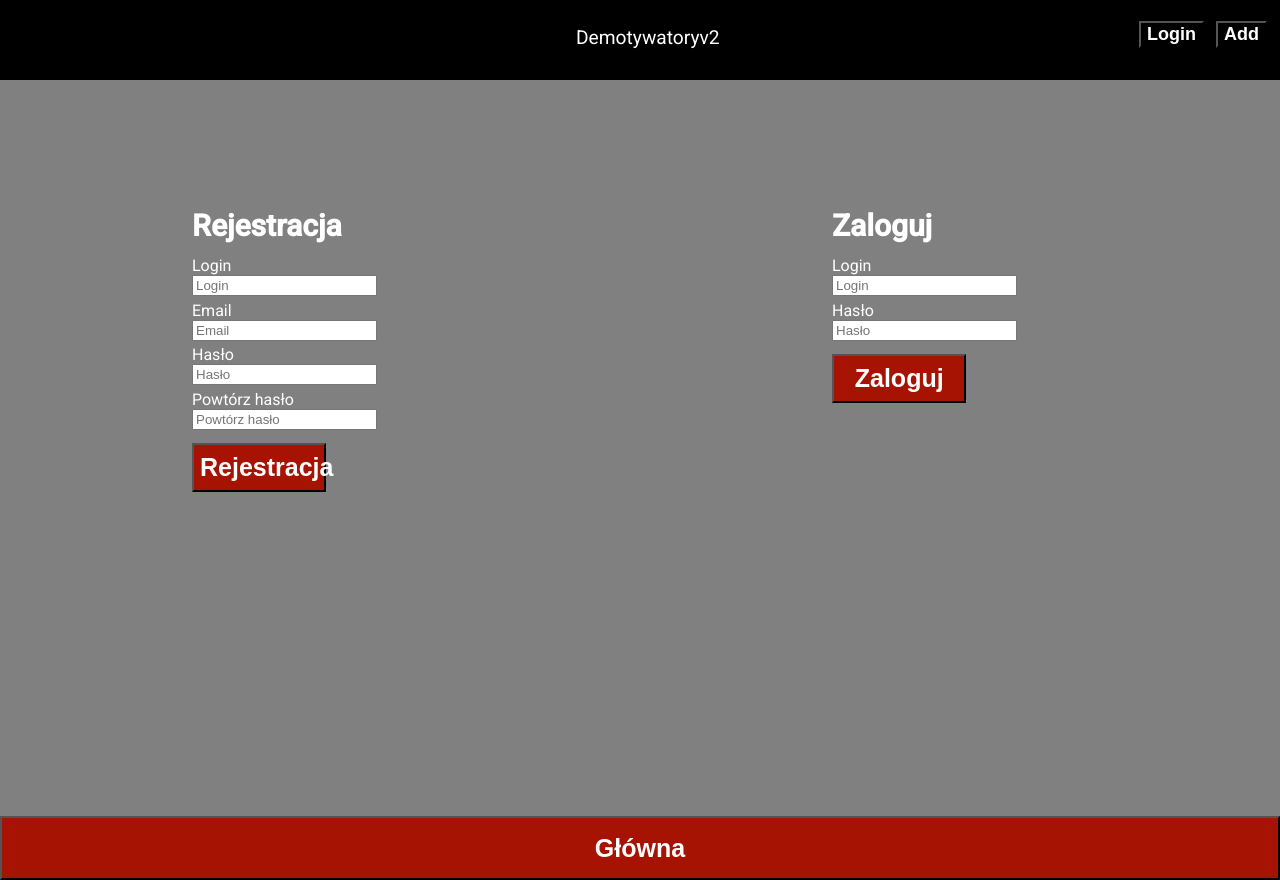
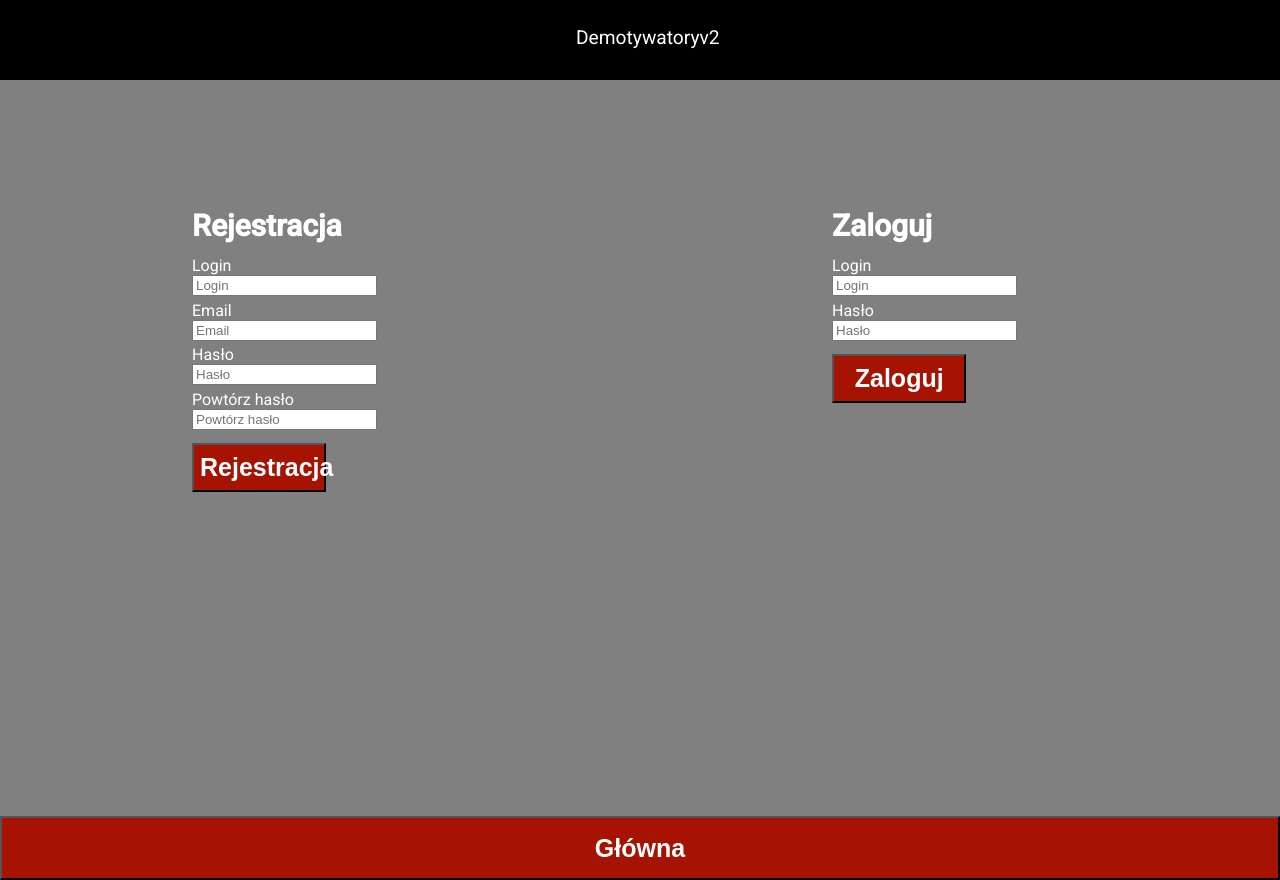
Before and after one commit to mmakula270490/DemotywatoryV2ProjectSDAFrontEnd, an Angular app: page /login in a window 1280 px wide. Built offline with nearby package versions, Linux system fonts and the light colour scheme.

Commit message:
added httpClientModule imports to app module

```diff
--- a/src/app/app.module.ts
+++ b/src/app/app.module.ts
@@ -1,6 +1,6 @@
 import { NgModule } from '@angular/core';
 import { BrowserModule } from '@angular/platform-browser';
-
+import { HttpClientModule } from '@angular/common/http';
 import { AppComponent } from './app.component';
 import { SignInComponent } from './components/sign-in/sign-in.component';
 import { AddDemotComponent } from './components/add-demot/add-demot.component';
@@ -27,7 +27,8 @@ import { TopBarGenericComponent } from './top-bar-generic/top-bar-generic.compon
   ],
   imports: [
     BrowserModule,
-    AppRoutingModule
+    AppRoutingModule,
+    HttpClientModule
   ],
   providers: [],
   bootstrap: [AppComponent]
--- a/src/app/components/sign-in/sign-in.component.html
+++ b/src/app/components/sign-in/sign-in.component.html
@@ -1,5 +1,5 @@
 
-<app-top-bar></app-top-bar>
+<app-top-bar-generic></app-top-bar-generic>
 <div class="box">
     <div style="width: 50%; float: left;" class="registration">
         <div class="registrationText">Rejestracja</div>
```
